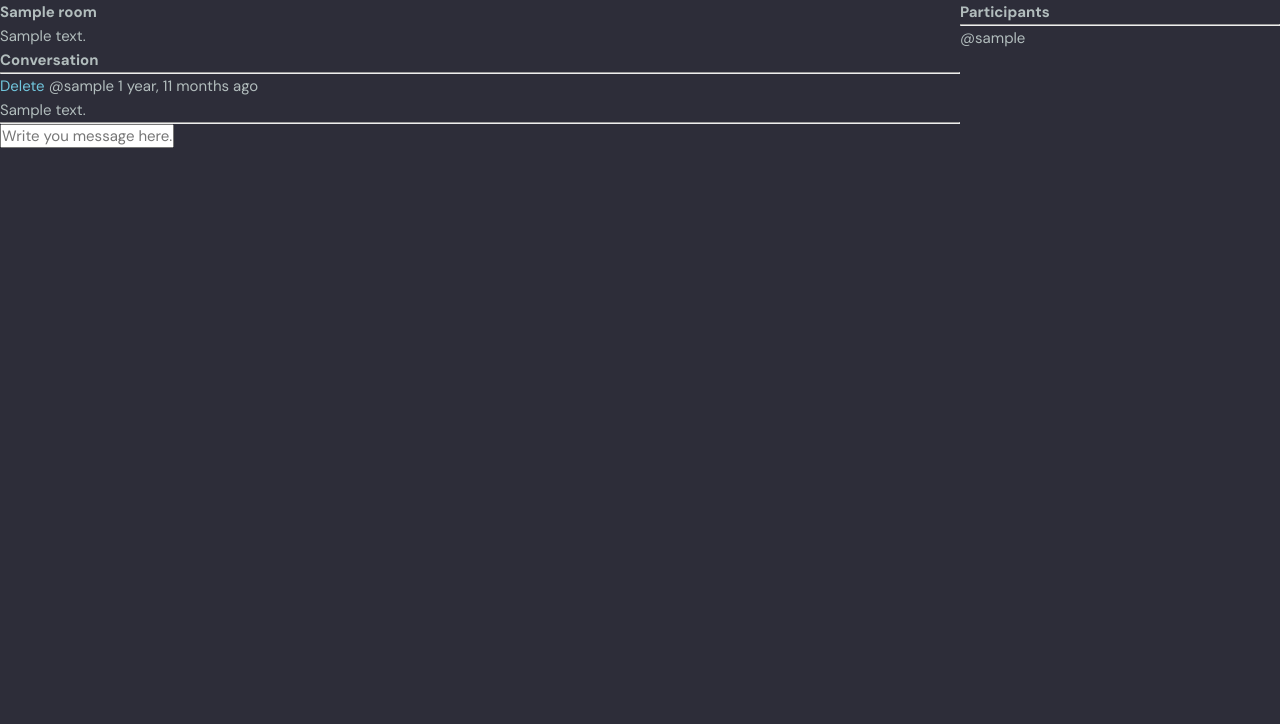
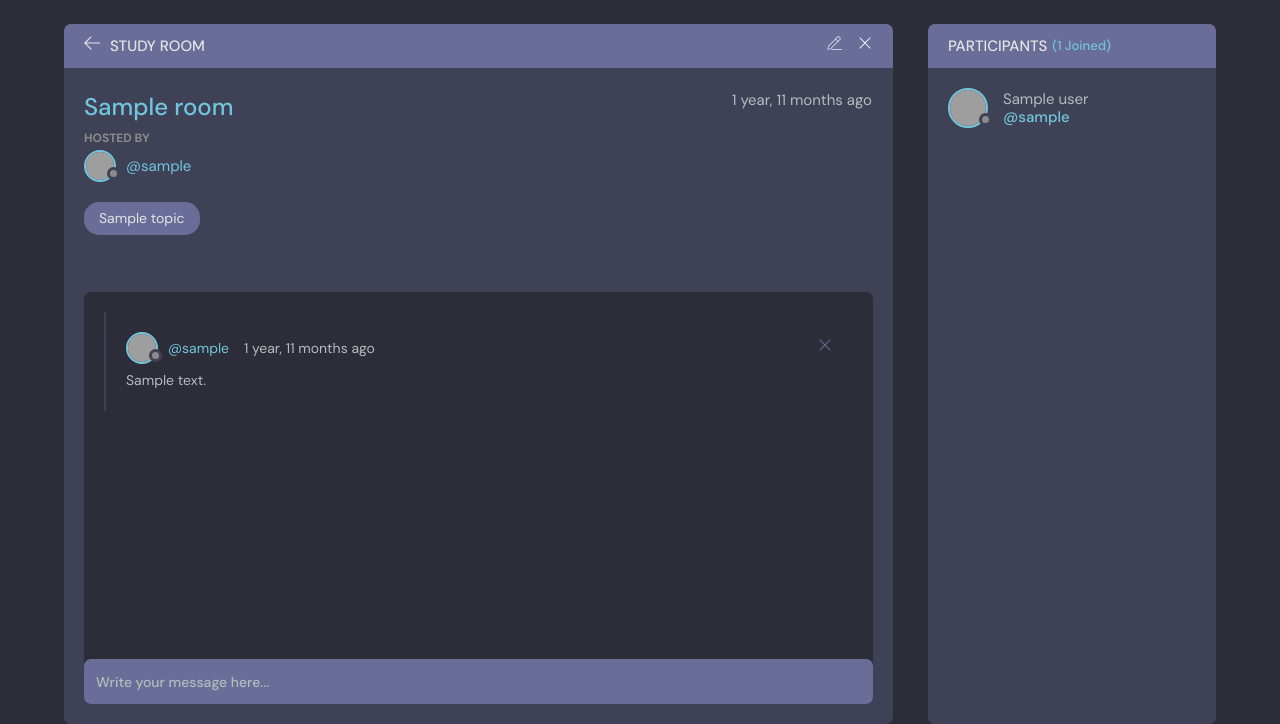
Before and after one commit to amir1226/tzuzul-project3-discord, a Django app: template proyecto3_discord/base/templates/base/room.html in a window 1280 px wide. Shown: the part 76-800 px from the top of the page. Run offline with Django 4.2, Linux system fonts and the light colour scheme; a user stored in the database is signed in; tables that the repository leaves empty hold one stand-in row (values such as "Sample post"); the template is opened without the code that fills it: values that come from a table or form of the project are taken from there, most other values are stand-ins (such as "Sample title", 1, 10 or a date in 2020); grey boxes are pictures that could not be loaded.

Commit message:
Updating room view style

```diff
--- a/proyecto3_discord/base/templates/base/room.html
+++ b/proyecto3_discord/base/templates/base/room.html
@@ -1,62 +1,143 @@
 {% extends 'main.html' %}
 
 {% block content %}
-
-<style>
-    .room-container {
-        display: grid;
-        grid-template-columns: 3fr 1fr;
-    }
-</style>
-
-<div class="room-container">
-
-    <div>
-
-        <h1>{{room.name}}</h1>
-
-        <p>{{room.description}}</p>
-
-
-        <div class="comment-wrapper">
-            <h3>Conversation</h3>
-            <hr>
-
-            {% for message in room_messages %}
-            <div>
-                {% if request.user == message.user %}
-                <a href="{% url 'delete-message' message.id %}">Delete</a>
-                {% endif %}
-                <small>@{{message.user}} {{message.created|timesince}} ago </small>
-                <p>{{message.body}}</p>
-                <hr>
-            </div>
-            {% endfor %}
+<main class="profile-page layout layout--2">
+  <div class="container">
+    <!-- Room Start -->
+    <div class="room">
+      <div class="room__top">
+        <div class="room__topLeft">
+          <a href="{% url 'home' %}">
+            <svg version="1.1" xmlns="http://www.w3.org/2000/svg" width="32" height="32" viewBox="0 0 32 32">
+              <title>arrow-left</title>
+              <path
+                d="M13.723 2.286l-13.723 13.714 13.719 13.714 1.616-1.611-10.96-10.96h27.625v-2.286h-27.625l10.965-10.965-1.616-1.607z">
+              </path>
+            </svg>
+          </a>
+          <h3>Study Room</h3>
         </div>
-
-
-        {% if request.user.is_authenticated %}
-        <div class="comment-form">
-            <form method="POST" action="">
-                {% csrf_token %}
-                <input type="text" name="body" placeholder="Write you message here..." />
-            </form>
+        {% if room.host == request.user %}
+        <div class="room__topRight">
+          <a href="{% url 'update-room' room.id %}">
+            <svg enable-background="new 0 0 24 24" height="32" viewBox="0 0 24 24" width="32"
+              xmlns="http://www.w3.org/2000/svg">
+              <title>edit</title>
+              <g>
+                <path d="m23.5 22h-15c-.276 0-.5-.224-.5-.5s.224-.5.5-.5h15c.276 0 .5.224.5.5s-.224.5-.5.5z" />
+              </g>
+              <g>
+                <g>
+                  <path
+                    d="m2.5 22c-.131 0-.259-.052-.354-.146-.123-.123-.173-.3-.133-.468l1.09-4.625c.021-.09.067-.173.133-.239l14.143-14.143c.565-.566 1.554-.566 2.121 0l2.121 2.121c.283.283.439.66.439 1.061s-.156.778-.439 1.061l-14.142 14.141c-.065.066-.148.112-.239.133l-4.625 1.09c-.038.01-.077.014-.115.014zm1.544-4.873-.872 3.7 3.7-.872 14.042-14.041c.095-.095.146-.22.146-.354 0-.133-.052-.259-.146-.354l-2.121-2.121c-.19-.189-.518-.189-.707 0zm3.081 3.283h.01z" />
+                </g>
+                <g>
+                  <path
+                    d="m17.889 10.146c-.128 0-.256-.049-.354-.146l-3.535-3.536c-.195-.195-.195-.512 0-.707s.512-.195.707 0l3.536 3.536c.195.195.195.512 0 .707-.098.098-.226.146-.354.146z" />
+                </g>
+              </g>
+            </svg>
+          </a>
+          <a href="{% url 'delete-room' room.id %}">
+            <svg version="1.1" xmlns="http://www.w3.org/2000/svg" width="32" height="32" viewBox="0 0 32 32">
+              <title>remove</title>
+              <path
+                d="M27.314 6.019l-1.333-1.333-9.98 9.981-9.981-9.981-1.333 1.333 9.981 9.981-9.981 9.98 1.333 1.333 9.981-9.98 9.98 9.98 1.333-1.333-9.98-9.98 9.98-9.981z">
+              </path>
+            </svg>
+          </a>
         </div>
         {% endif %}
 
+      </div>
+      <div class="room__box scroll">
+        <div class="room__header scroll">
+          <div class="room__info">
+            <h3>{{room.name}}</h3>
+            <span>{{room.created|timesince}} ago</span>
+          </div>
+          <div class="room__hosted">
+            <p>Hosted By</p>
+            <a href="{% url 'user-profile' room.host.id %}" class="room__author">
+              <div class="avatar avatar--small">
+                <img src="https://randomuser.me/api/portraits/men/37.jpg" />
+              </div>
+              <span>@{{room.host.username}}</span>
+            </a>
+          </div>
+          <!-- <div class="room__details">
+            Lorem ipsum dolor sit, amet consectetur adipisicing elit. Quasi, tenetur laudantium? Dicta repellendus
+            rerum consectetur, voluptatem repudiandae eum ea porro cupiditate provident nulla, deserunt, ab ipsum
+            corporis laboriosam deleniti molestias?
+          </div> -->
+          <span class="room__topics">{{room.topic}}</span>
+        </div>
+
+        <div class="room__conversation">
+          <div class="threads scroll">
+            {% for message in room_messages %}
+            <div class="thread">
+              <div class="thread__top">
+                <div class="thread__author">
+                  <a href="{% url 'user-profile' message.user.id %}" class="thread__authorInfo">
+                    <div class="avatar avatar--small">
+                      <img src="https://randomuser.me/api/portraits/men/37.jpg" />
+                    </div>
+                    <span>@{{message.user.username}}</span>
+                  </a>
+                  <span class="thread__date">{{message.created|timesince}} ago</span>
+                </div>
+
+                {% if request.user == message.user %}
+                <a href="{% url 'delete-message' message.id %}">
+                  <div class="thread__delete">
+                    <svg version="1.1" xmlns="http://www.w3.org/2000/svg" width="32" height="32" viewBox="0 0 32 32">
+                      <title>remove</title>
+                      <path
+                        d="M27.314 6.019l-1.333-1.333-9.98 9.981-9.981-9.981-1.333 1.333 9.981 9.981-9.981 9.98 1.333 1.333 9.981-9.98 9.98 9.98 1.333-1.333-9.98-9.98 9.98-9.981z">
+                      </path>
+                    </svg>
+                  </div>
+                </a>
+                {% endif %}
+              </div>
+              <div class="thread__details">
+                {{message.body}}
+              </div>
+            </div>
+            {% endfor %}
+          </div>
+        </div>
+
+      </div>
+      <div class="room__message">
+        <form action="" method="POST">
+          {% csrf_token %}
+          <input name="body" placeholder="Write your message here..." />
+        </form>
+      </div>
     </div>
+    <!-- Room End -->
 
-    <div>
-        <h3>Participants</h3>
-        <hr>
-
+    <!--   Start -->
+    <div class="participants">
+      <h3 class="participants__top">Participants <span>({{participants.count}} Joined)</span></h3>
+      <div class="participants__list scroll">
         {% for user in participants %}
-        <div>
-            <p>@{{user.username}}</p>
-        </div>
+        <a href="{%  url 'user-profile' user.id %}" class="participant">
+            <div class="avatar avatar--medium">
+                <img src="https://randomuser.me/api/portraits/men/37.jpg" />
+            </div>
+          <p>
+            {{user.name}}
+            <span>@{{user.username}}</span>
+          </p>
+        </a>
         {% endfor %}
+      </div>
     </div>
-
-</div>
-
-{% endblock %}
+    <!--  End -->
+  </div>
+</main>
+<script src="script.js"></script>
+{% endblock content %}
```
